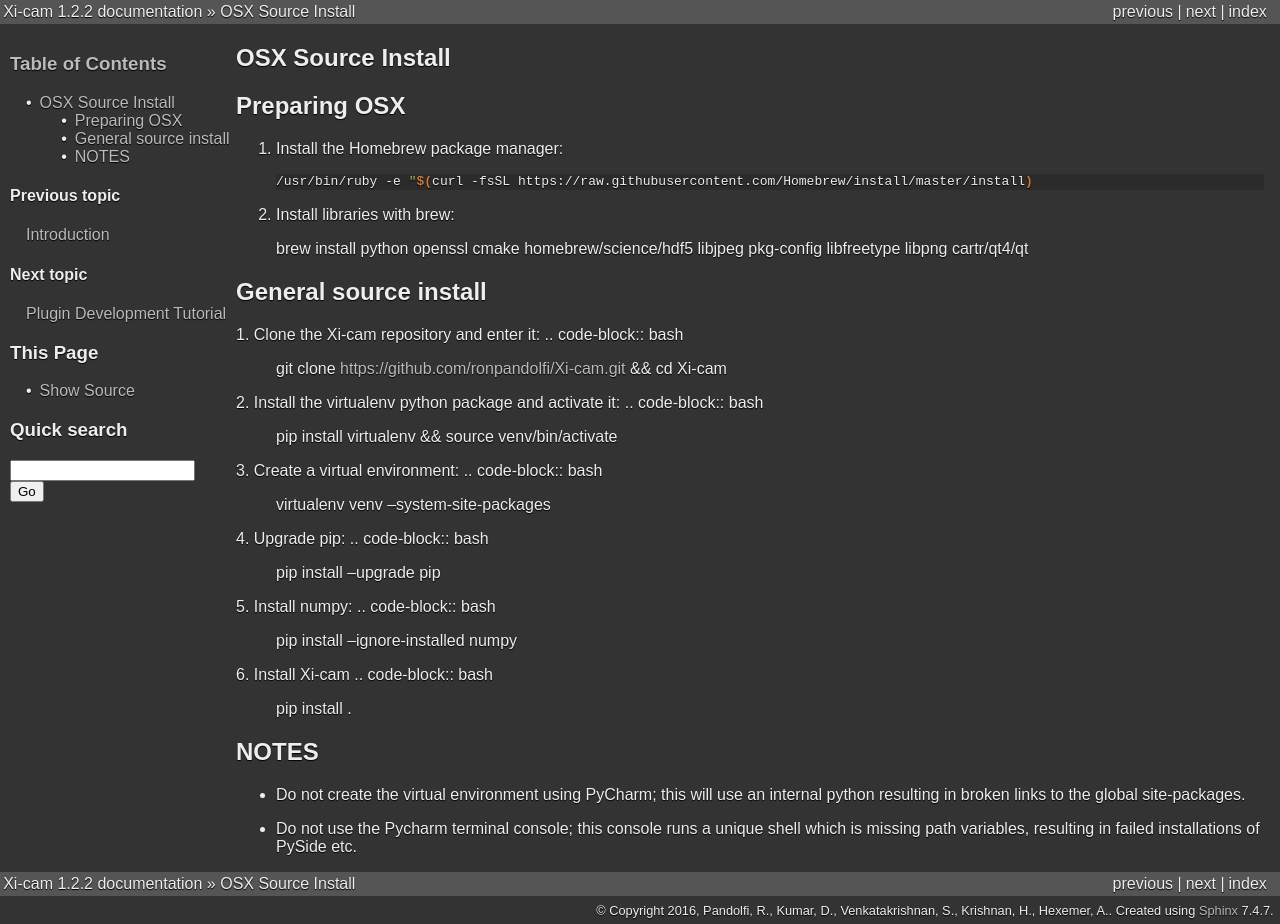
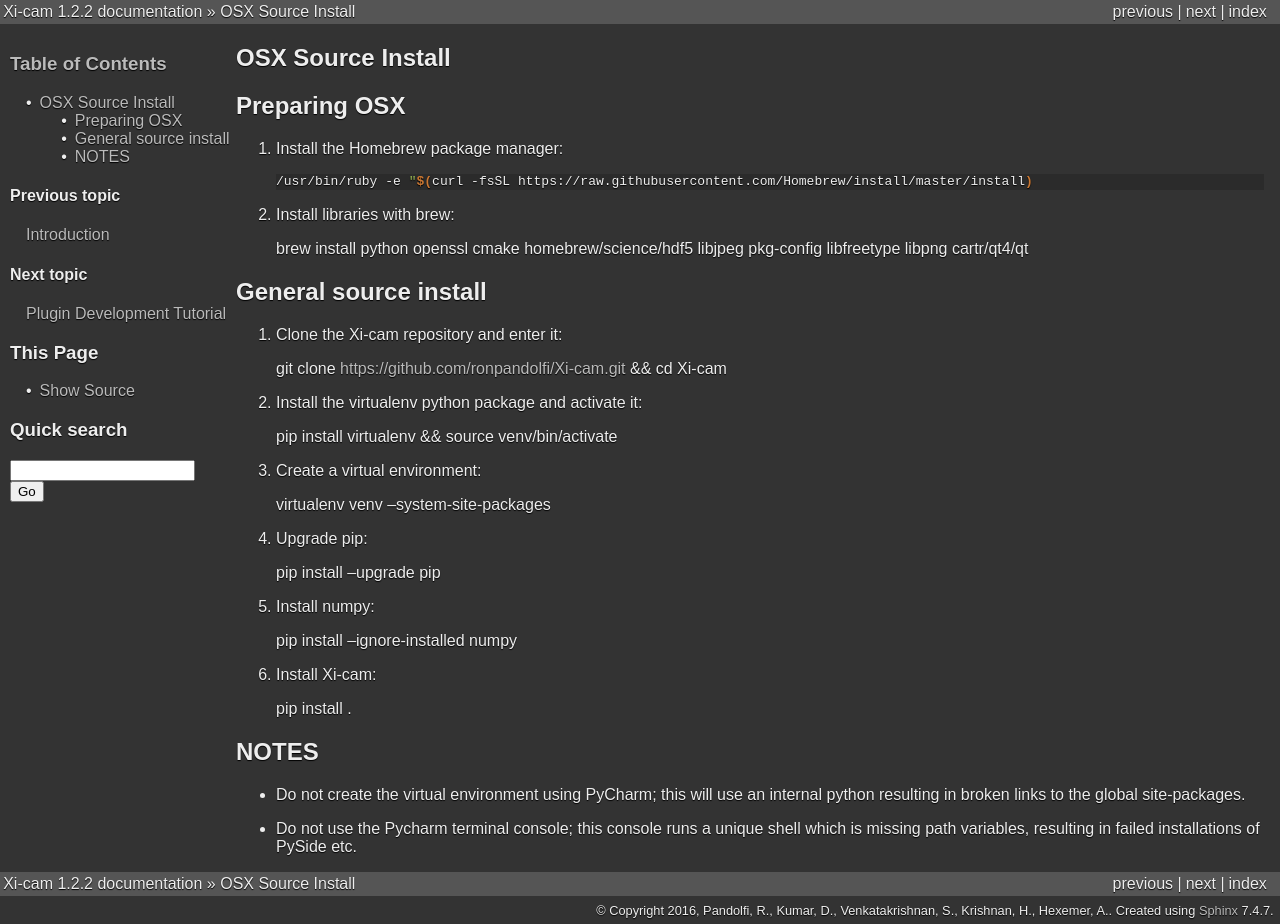
Before and after one commit to ronpandolfi/Xi-cam, a Sphinx documentation site: the page built from doc/source/macSourceInstall.rst, in a window 1280 px wide. Built offline with Sphinx 7.4.7, drawn with Linux system fonts in a browser that asks for light colours.

Commit message:
doc formatting fix

```diff
--- a/doc/source/macSourceInstall.rst
+++ b/doc/source/macSourceInstall.rst
@@ -18,26 +18,29 @@
 General source install
 ----------------------
 
-1.  Clone the Xi-cam repository and enter it:
-.. code-block:: bash
+1.  Clone the Xi-cam repository and enter it::
+
     git clone https://github.com/ronpandolfi/Xi-cam.git && cd Xi-cam
-2.  Install the virtualenv python package and activate it:
-.. code-block:: bash
+
+2.  Install the virtualenv python package and activate it::
+
     pip install virtualenv && source venv/bin/activate
-3.  Create a virtual environment:
-.. code-block:: bash
+
+3.  Create a virtual environment::
+
     virtualenv venv --system-site-packages
-4.  Upgrade pip:
-.. code-block:: bash
+
+4.  Upgrade pip::
+
     pip install --upgrade pip
-5.  Install numpy:
-.. code-block:: bash
+
+5.  Install numpy::
+
     pip install --ignore-installed numpy
-6.  Install Xi-cam
-.. code-block:: bash
+
+6.  Install Xi-cam::
+
     pip install .
-
-
 
 NOTES
 -----
```
